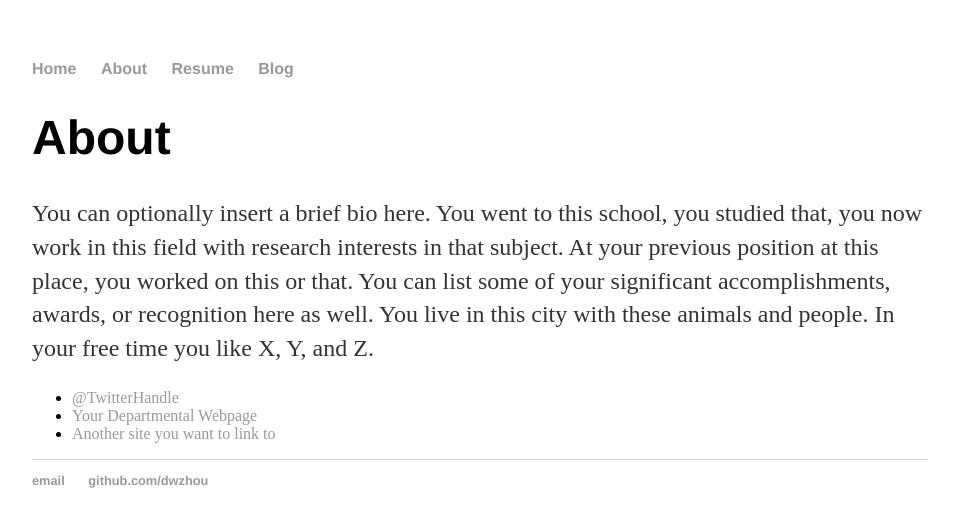
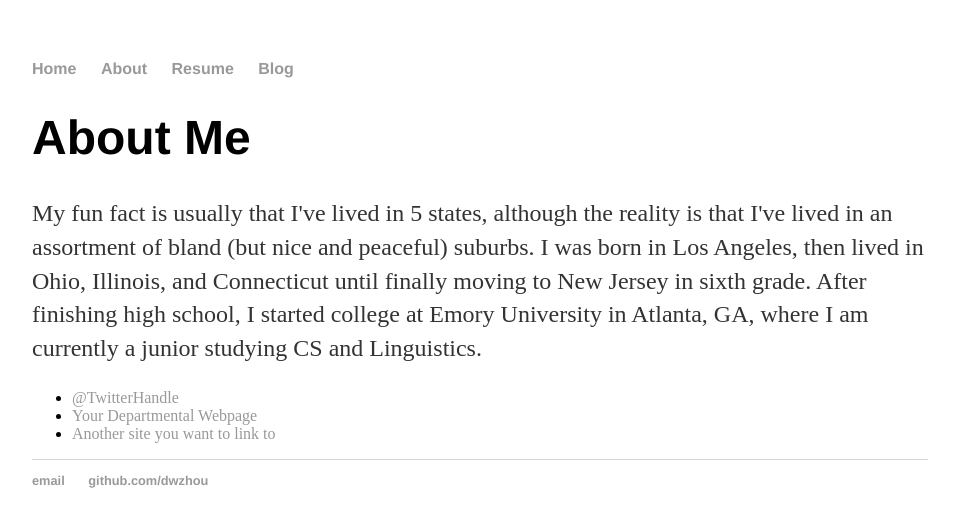
Before and after one commit to dwzhou/dwzhou.github.io, a Jekyll site: the page built from about/index.html, in a window 1280 px wide. Shown: the top 527 px of the page, without its empty margins (160-1119 px from the left). Built offline with Jekyll 4.4.1, drawn with Linux system fonts in a browser that asks for light colours.

Commit message:
Update index.html

```diff
--- a/about/index.html
+++ b/about/index.html
@@ -4,8 +4,11 @@ title: About Me
 ---
 
 		<div class="about">
-			<h1>About</h1>
-			<p>You can optionally insert a brief bio here. You went to this school, you studied that, you now work in this field with research interests in that subject. At your previous position at this place, you worked on this or that. You can list some of your significant accomplishments, awards, or recognition here as well. You live in this city with these animals and people. In your free time you like X, Y, and Z.</p>
+			<h1>About Me</h1>
+			<p>My fun fact is usually that I've lived in 5 states, although the reality is that I've lived in an assortment of bland (but nice and peaceful) suburbs.
+			 I was born in Los Angeles, then lived in Ohio, Illinois, and Connecticut until finally moving to New Jersey in sixth grade.
+			 After finishing high school, I started college at Emory University in Atlanta, GA, where I am currently a junior studying CS and Linguistics.
+			</p>
 
 			<ul class="contacts">
 				<li><a href="#">@TwitterHandle</a></li>
```
